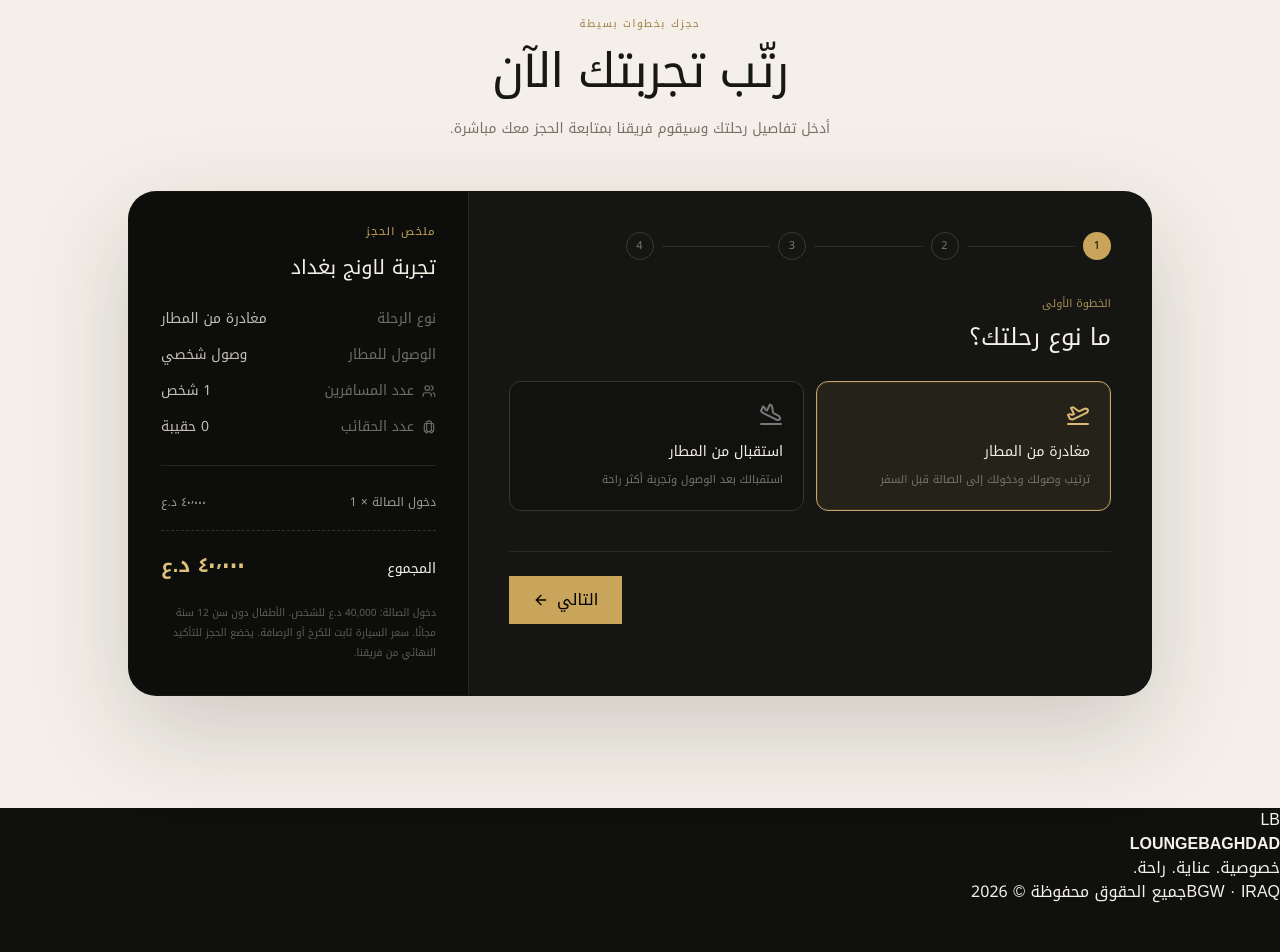
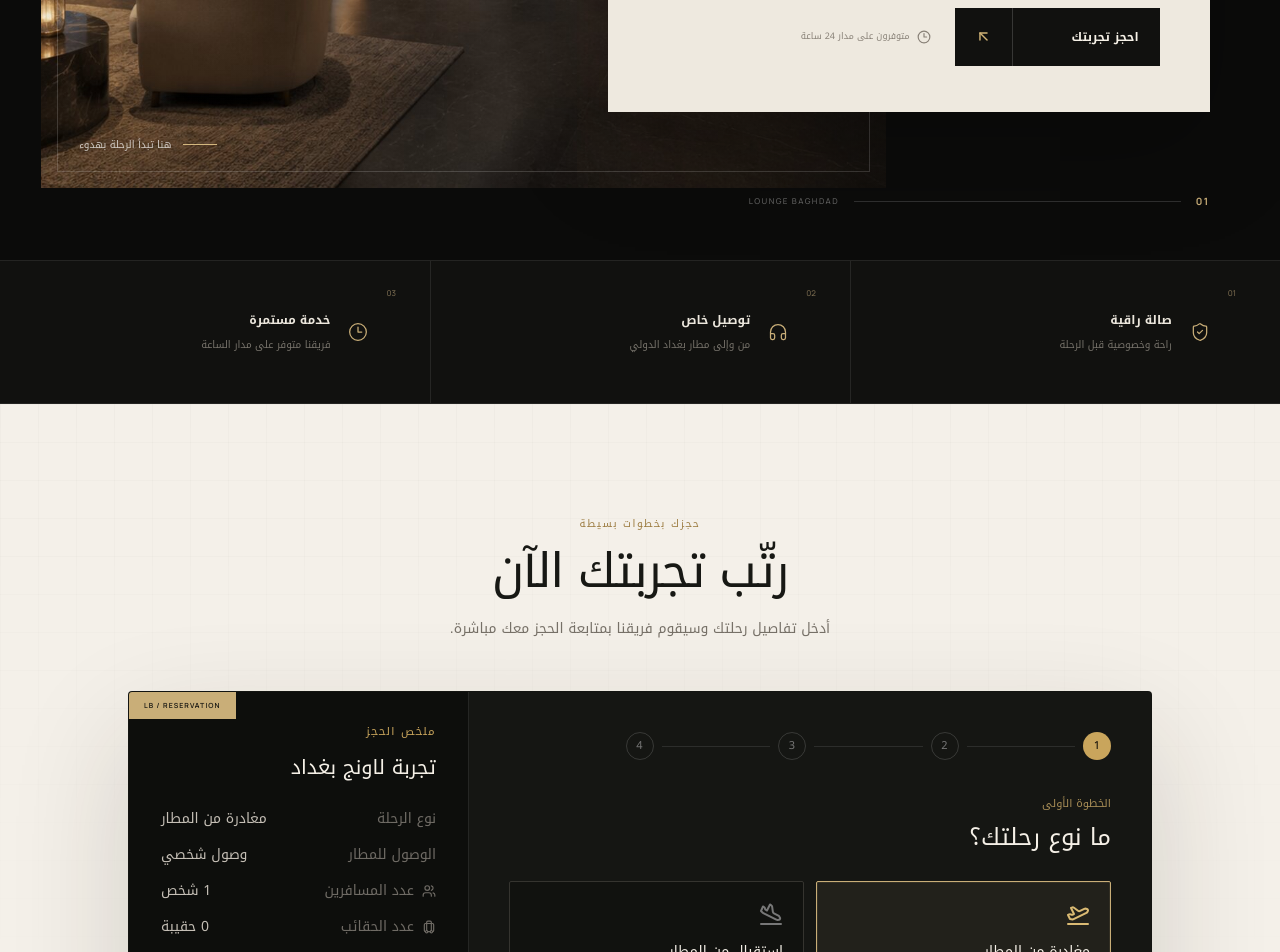
Before and after one commit to mohanedadnan99-dotcom/BaghdadLounge, a Next.js app: page / in a window 1280 px wide. Shown: the part 720-1672 px from the top of the page. Before the commit the page ends 1627 px from the top, so only its background shows below. Built offline with nearby package versions, Linux system fonts and the light colour scheme.

Commit message:
Create a distinctive premium airport lounge brand

```diff
--- a/app/globals.css
+++ b/app/globals.css
@@ -1,64 +1,125 @@
 @import "tailwindcss";
 
-:root {
-  --gold: #c6a367;
-  --gold-light: #ead7ae;
-  --ink: #10110f;
-  --card: #151613;
-  --muted: #aaa49a;
+:root { --ink:#0b0b0a; --ink-soft:#151512; --ivory:#eee9df; --paper:#f5f1e9; --champagne:#c9ae78; --line:rgba(255,255,255,.14); }
+* { box-sizing:border-box; }
+html { scroll-behavior:smooth; }
+body { margin:0; background:var(--ink); color:#f7f3ea; font-family:var(--font-arabic),sans-serif; }
+a { color:inherit; text-decoration:none; }
+button,input,select,textarea { font:inherit; }
+button { cursor:pointer; }
+::selection { background:var(--champagne); color:var(--ink); }
+
+/* Original Lounge Baghdad identity */
+.signature { display:flex; align-items:center; gap:12px; color:#f4efe5; direction:ltr; }
+.signature-symbol { position:relative; display:grid; grid-template-columns:1fr 1fr; width:46px; height:46px; border:1px solid rgba(214,188,135,.65); font:600 14px/1 var(--font-latin),sans-serif; letter-spacing:-.04em; }
+.signature-symbol::after { content:""; position:absolute; inset:5px 50% 5px auto; width:1px; background:rgba(214,188,135,.55); }
+.signature-symbol span { display:grid; place-items:center; }
+.signature-copy { display:flex; flex-direction:column; gap:3px; font:600 10px/1 var(--font-latin),sans-serif; letter-spacing:.28em; }
+.signature-light { color:#171713; }
+.signature-light .signature-symbol { border-color:rgba(49,43,31,.55); }
+.signature-light .signature-symbol::after { background:rgba(49,43,31,.38); }
+
+.brand-hero { position:relative; min-height:980px; overflow:hidden; background:var(--ink); isolation:isolate; }
+.brand-header { position:relative; z-index:20; display:flex; height:98px; max-width:1540px; margin:auto; padding:0 44px; align-items:center; justify-content:space-between; border-bottom:1px solid rgba(255,255,255,.08); }
+.brand-nav { display:flex; align-items:center; gap:22px; }
+.language-switch { min-width:48px; height:38px; padding:0 13px; border:1px solid rgba(255,255,255,.15); border-radius:999px; background:transparent; color:#d2ba8a; font-size:10px; transition:.2s; }
+.language-switch:hover { border-color:#c9ae78; background:rgba(201,174,120,.08); }
+.header-book { display:flex; align-items:center; gap:10px; padding:11px 17px; border-bottom:1px solid #c9ae78; color:#eee8dc; font-size:11px; }
+.hero-watermark { position:absolute; z-index:-1; top:104px; left:2.5%; color:transparent; font:600 clamp(7rem,17vw,16rem)/.9 var(--font-latin),sans-serif; letter-spacing:-.07em; -webkit-text-stroke:1px rgba(255,255,255,.055); user-select:none; }
+.hero-image-wrap { position:absolute; top:146px; bottom:72px; left:3.2%; width:66%; overflow:hidden; }
+.hero-image-wrap::before { content:""; position:absolute; z-index:3; inset:16px; border:1px solid rgba(255,255,255,.16); pointer-events:none; }
+.hero-image-shade { position:absolute; inset:0; background:linear-gradient(90deg,rgba(5,5,4,.04),rgba(5,5,4,.1) 55%,rgba(5,5,4,.55)); }
+[dir="ltr"] .hero-image-shade { background:linear-gradient(-90deg,rgba(5,5,4,.04),rgba(5,5,4,.1) 55%,rgba(5,5,4,.55)); }
+.image-caption { position:absolute; z-index:4; bottom:36px; left:38px; display:flex; align-items:center; gap:12px; color:rgba(255,255,255,.72); font-size:10px; }
+.image-caption span { width:34px; height:1px; background:#d3b77f; }
+.airport-code { position:absolute; z-index:5; top:155px; left:calc(69.2% - 65px); display:flex; width:132px; height:132px; flex-direction:column; align-items:center; justify-content:center; background:#c9ae78; color:#10100e; direction:ltr; }
+.airport-code b { font:600 30px/1 var(--font-latin),sans-serif; letter-spacing:.05em; }
+.airport-code span { margin-top:10px; font-size:8px; letter-spacing:.12em; opacity:.65; }
+.hero-statement { position:absolute; z-index:8; top:318px; right:5.5%; width:min(47%,680px); padding:48px 50px 46px; background:var(--ivory); color:#171713; box-shadow:0 34px 100px rgba(0,0,0,.24); }
+.statement-overline { display:flex; align-items:center; gap:12px; margin:0; color:#806f50; font-size:9px; letter-spacing:.1em; }
+.statement-overline span { width:28px; height:1px; background:#9f8655; }
+.hero-statement h1 { margin:25px 0 0; font-size:clamp(2.65rem,4.8vw,5.3rem); font-weight:400; line-height:1.18; letter-spacing:-.055em; }
+.hero-statement h1 span,.hero-statement h1 em { display:block; }
+.hero-statement h1 em { color:#9b7941; font-style:normal; font-weight:300; }
+.statement-copy { max-width:530px; margin:24px 0 0; color:#6c675f; font-size:13px; line-height:2; }
+.statement-actions { display:flex; margin-top:30px; align-items:center; gap:24px; }
+.primary-book { display:flex; min-width:205px; height:58px; align-items:center; justify-content:space-between; background:#11110f; color:#f6f1e7; }
+.primary-book>span { padding:0 21px; font-size:12px; font-weight:600; }
+.primary-book i { display:grid; width:58px; height:58px; place-items:center; border-right:1px solid rgba(255,255,255,.16); color:#d1b477; font-style:normal; transition:.25s; }
+[dir="ltr"] .primary-book i { border-right:0; border-left:1px solid rgba(255,255,255,.16); }
+.primary-book:hover i { background:#c9ae78; color:#11110f; }
+.statement-actions p { display:flex; align-items:center; gap:7px; margin:0; color:#888177; font-size:9px; white-space:nowrap; }
+.hero-index { position:absolute; z-index:5; right:5.5%; bottom:54px; display:flex; width:36%; align-items:center; gap:15px; color:rgba(255,255,255,.35); direction:ltr; font:500 8px/1 var(--font-latin),sans-serif; letter-spacing:.18em; }
+.hero-index i { height:1px; flex:1; background:rgba(255,255,255,.15); }
+.hero-index b { color:#c9ae78; font-size:10px; }
+
+.brand-pillars { background:#11110f; border-top:1px solid rgba(255,255,255,.08); border-bottom:1px solid rgba(255,255,255,.08); }
+.pillars-inner { display:grid; max-width:1260px; margin:auto; grid-template-columns:repeat(3,1fr); }
+.pillars-inner article { display:grid; min-height:142px; padding:28px 34px; grid-template-columns:auto auto 1fr; align-items:center; gap:18px; border-left:1px solid rgba(255,255,255,.09); }
+.pillars-inner article:last-child { border-left:0; }
+.pillar-number { align-self:start; color:#76684d; font:500 8px/1 var(--font-latin),sans-serif; }
+.pillars-inner svg { color:#c9ae78; }
+.pillars-inner h2 { margin:0; color:#ece7dd; font-size:12px; font-weight:600; }
+.pillars-inner p { margin:7px 0 0; color:#77736b; font-size:10px; line-height:1.8; }
+
+/* Booking system — same flow, elevated presentation */
+.booking-pattern { opacity:.38; background-image:linear-gradient(rgba(18,19,16,.055) 1px,transparent 1px),linear-gradient(90deg,rgba(18,19,16,.055) 1px,transparent 1px); background-size:38px 38px; mask-image:linear-gradient(to bottom,black,transparent 72%); }
+.booking-shell { position:relative; border-radius:4px!important; box-shadow:0 45px 120px rgba(37,32,22,.16)!important; }
+.booking-shell::before { content:"LB / RESERVATION"; position:absolute; z-index:4; top:0; left:0; padding:10px 15px; background:#c9ae78; color:#151511; font:600 7px/1 var(--font-latin),sans-serif; letter-spacing:.15em; }
+.booking-summary { border-radius:0!important; }
+.field { width:100%; min-height:52px; border:1px solid #3a3933; background:#0f100e; color:#f8f5ed; border-radius:2px; padding:13px 14px; outline:none; transition:.2s; }
+.field:focus { border-color:#c9ae78; box-shadow:0 0 0 3px rgba(201,174,120,.1); }
+.field::placeholder { color:#66635d; }
+.field option { background:#111; }
+.label { display:block; margin-bottom:8px; color:#d8d2c8; font-size:12px; }
+.choice { border:1px solid #35342f; border-radius:2px!important; background:#11120f; transition:transform .2s,border-color .2s,background .2s; }
+.choice:hover { border-color:#766442; }
+.choice.active { border-color:#c9ae78; background:rgba(201,174,120,.075); box-shadow:inset 0 0 0 1px rgba(201,174,120,.1); }
+.choice:active { transform:scale(.99); }
+
+.brand-footer { padding:72px 6% 28px; background:#d0b57f; color:#171713; }
+.footer-top { display:flex; max-width:1260px; margin:auto; align-items:flex-end; justify-content:space-between; }
+.footer-top p { margin:0; font-size:clamp(1.3rem,3vw,2.7rem); font-weight:300; letter-spacing:-.035em; }
+.footer-bottom { display:flex; max-width:1260px; margin:50px auto 0; padding-top:18px; justify-content:space-between; border-top:1px solid rgba(23,23,19,.2); font:500 8px/1.4 var(--font-latin),sans-serif; letter-spacing:.14em; }
+
+@media (max-width:900px) {
+  .brand-hero { min-height:920px; }
+  .brand-header { height:84px; padding:0 20px; }
+  .signature-symbol { width:40px; height:40px; font-size:12px; }
+  .signature-copy { font-size:8px; }
+  .brand-nav { gap:10px; }
+  .header-book { display:none; }
+  .hero-watermark { top:90px; left:-2%; font-size:28vw; }
+  .hero-image-wrap { top:112px; left:18px; right:18px; bottom:auto; width:auto; height:470px; }
+  .hero-image-wrap::before { inset:10px; }
+  .hero-image-shade { background:linear-gradient(to bottom,rgba(5,5,4,.02),rgba(5,5,4,.5)); }
+  .airport-code { top:130px; left:auto; right:0; width:86px; height:86px; }
+  .airport-code b { font-size:21px; }
+  .airport-code span { font-size:6px; }
+  .image-caption { bottom:26px; left:26px; }
+  .hero-statement { top:515px; right:20px; left:20px; width:auto; padding:34px 27px 31px; }
+  .hero-statement h1 { margin-top:19px; font-size:clamp(2.35rem,11vw,4rem); }
+  .statement-copy { margin-top:19px; font-size:12px; line-height:1.9; }
+  .statement-actions { margin-top:24px; gap:14px; }
+  .primary-book { min-width:190px; height:54px; }
+  .primary-book i { width:54px; height:54px; }
+  .statement-actions p { display:none; }
+  .hero-index { right:20px; bottom:28px; width:calc(100% - 40px); }
+  .pillars-inner { grid-template-columns:1fr; }
+  .pillars-inner article { min-height:112px; padding:22px 24px; border-left:0; border-bottom:1px solid rgba(255,255,255,.08); }
+  .pillars-inner article:last-child { border-bottom:0; }
+  .footer-top { align-items:flex-start; flex-direction:column; gap:36px; }
+  .footer-bottom { align-items:flex-start; flex-direction:column; gap:10px; }
 }
 
-* { box-sizing: border-box; }
-html { scroll-behavior: smooth; }
-body {
-  margin: 0;
-  background: var(--ink);
-  color: #f6f2e9;
-  font-family: var(--font-arabic), sans-serif;
-}
-a { color: inherit; text-decoration: none; }
-button, input, select, textarea { font: inherit; }
-button { cursor: pointer; }
-::selection { background: var(--gold); color: #090909; }
-
-.brand-mark {
-  position: relative; display: grid; height: 46px; width: 46px; flex: none; place-items: center;
-  border: 1px solid rgba(232,213,173,.5); border-radius: 50%; color: #ead7ae;
-  font-family: var(--font-latin), sans-serif; letter-spacing: .08em;
-}
-.brand-mark i { position: absolute; right: 3px; bottom: 3px; height: 7px; width: 7px; border-radius: 50%; background: #d4b77e; box-shadow: 0 0 0 3px #10110f; }
-.nav-pill { border: 1px solid rgba(255,255,255,.14); border-radius: 999px; background: rgba(255,255,255,.04); padding: 11px 14px; color: #d9bc83; font-size: 10px; transition: .2s; }
-.nav-pill:hover { border-color: rgba(217,188,131,.55); background: rgba(217,188,131,.08); }
-.hero-kicker { display: flex; align-items: center; gap: 9px; color: #cbb17f; font-size: 10px; letter-spacing: .13em; }
-
-.hero-noise {
-  background-image: radial-gradient(circle at 15% 20%, rgba(201,165,92,.12), transparent 32%),
-    radial-gradient(circle at 80% 80%, rgba(201,165,92,.08), transparent 30%);
-}
-.booking-pattern { opacity: .45; background-image: radial-gradient(rgba(18,19,16,.15) .7px, transparent .7px); background-size: 16px 16px; mask-image: linear-gradient(to bottom, black, transparent 68%); }
-.gold-text {
-  background: linear-gradient(110deg, #a9823e, #f1d79d 48%, #b88d43);
-  -webkit-background-clip: text;
-  color: transparent;
-}
-.field {
-  width: 100%; min-height: 50px; border: 1px solid #393934; background: #10110f; color: #f8f5ed;
-  border-radius: 14px; padding: 13px 14px; outline: none; transition: .2s;
-}
-.field:focus { border-color: var(--gold); box-shadow: 0 0 0 3px rgba(201,165,92,.12); }
-.field::placeholder { color: #69655f; }
-.field option { background: #111; }
-.label { display: block; margin-bottom: 8px; color: #d7d0c4; font-size: 13px; }
-.choice { border: 1px solid #35352f; background: #11120f; transition: transform .2s, border-color .2s, background .2s; }
-.choice:hover { border-color: #64573c; }
-.choice.active { border-color: var(--gold); background: rgba(201,165,92,.085); box-shadow: inset 0 0 0 1px rgba(201,165,92,.12); }
-.choice:active { transform: scale(.99); }
-
-@media (max-width: 1023px) {
-  .booking-summary { border-radius: 0 0 1.75rem 1.75rem; }
+@media (max-width:430px) {
+  .brand-hero { min-height:900px; }
+  .signature-copy { display:none; }
+  .hero-image-wrap { height:430px; }
+  .hero-statement { top:475px; }
 }
 
-@media (prefers-reduced-motion: reduce) {
-  html { scroll-behavior: auto; }
-  *, *::before, *::after { animation-duration: .01ms !important; animation-iteration-count: 1 !important; transition-duration: .01ms !important; }
+@media (prefers-reduced-motion:reduce) {
+  html { scroll-behavior:auto; }
+  *,*::before,*::after { animation-duration:.01ms!important; animation-iteration-count:1!important; transition-duration:.01ms!important; }
 }
```
